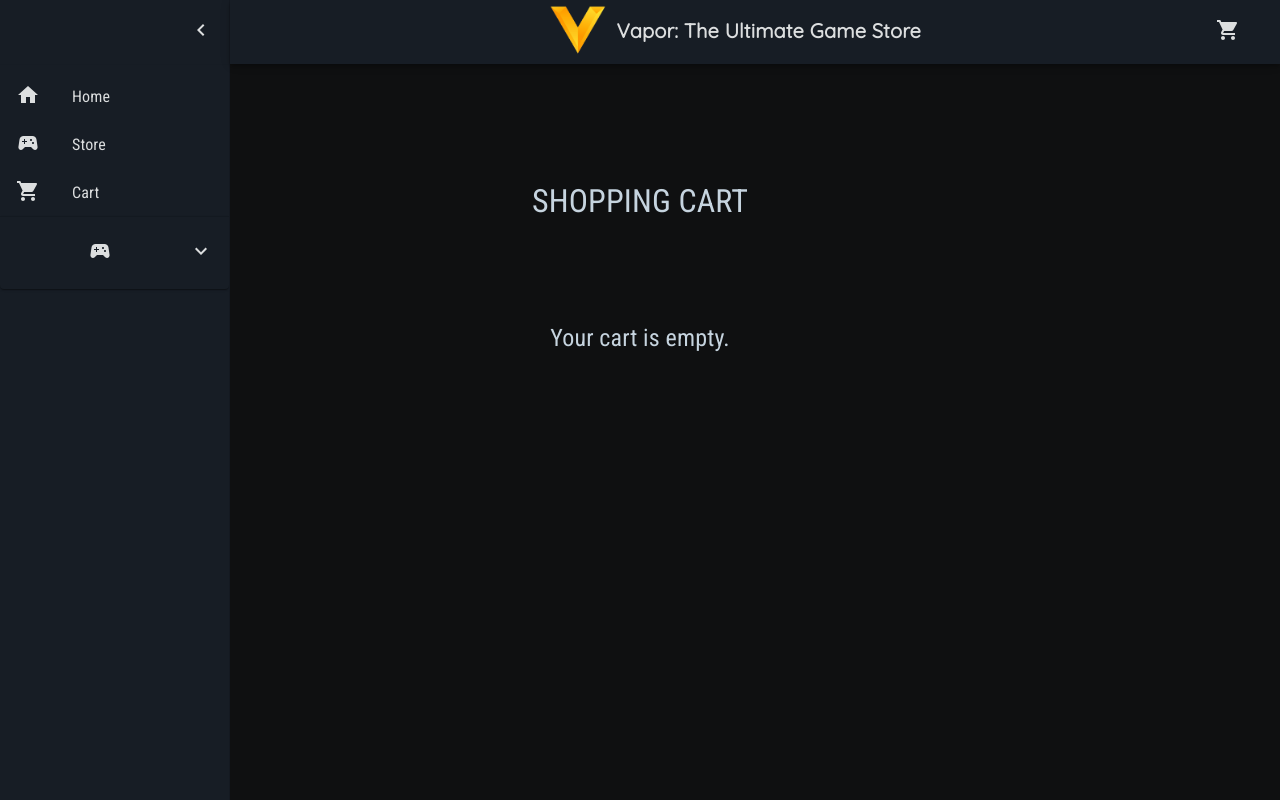
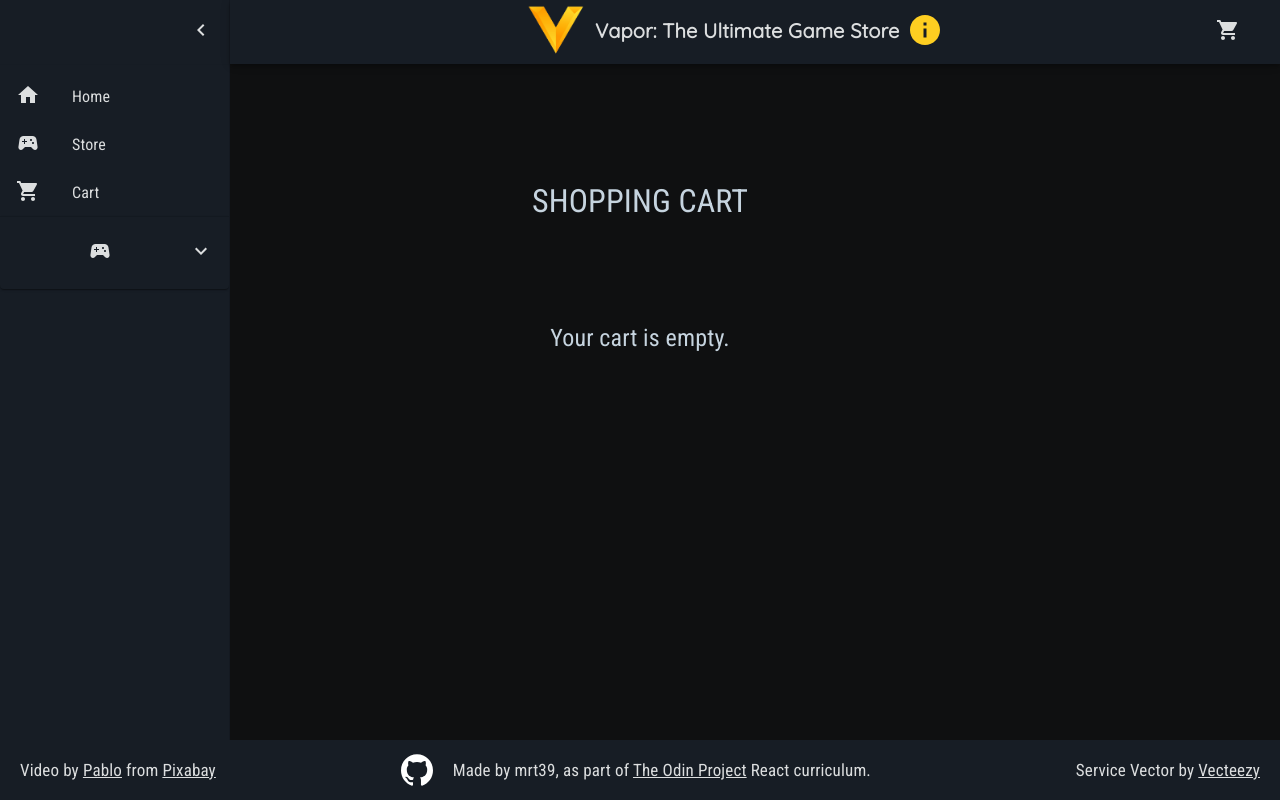
Before and after one commit to mrt39/shopping-app, a React (Vite) app: page /cart in a window 1280 px wide. Built offline with nearby package versions, Linux system fonts and the light colour scheme; a web font is replaced by a local one.

Commit message:
Add footer and info

```diff
--- a/index.html
+++ b/index.html
@@ -9,6 +9,22 @@
   </head>
   <body>
     <div id="root"></div>
+
+    <div class="footer">
+
+      <p>Video by <a href="https://pixabay.com/users/_pabliyo-15486147/?utm_source=link-attribution&utm_medium=referral&utm_campaign=video&utm_content=65182">Pablo</a> from <a href="https://pixabay.com//?utm_source=link-attribution&utm_medium=referral&utm_campaign=video&utm_content=65182">Pixabay</a></p>
+      <div class="footer-firstline">
+        <a href="https://github.com/mrt39">
+            <div id="svgContainer">
+            <svg xmlns="http://www.w3.org/2000/svg" viewBox="0 0 512 512" height="2rem" width="2rem" fill="#fff" class="sc-idOhPF kGntgQ"><path d="M255.968 5.329C114.624 5.329 0 120.401 0 262.353c0 113.536 73.344 209.856 175.104 243.872 12.8 2.368 17.472-5.568 17.472-12.384 0-6.112-.224-22.272-.352-43.712-71.2 15.52-86.24-34.464-86.24-34.464-11.616-29.696-28.416-37.6-28.416-37.6-23.264-15.936 1.728-15.616 1.728-15.616 25.696 1.824 39.2 26.496 39.2 26.496 22.848 39.264 59.936 27.936 74.528 21.344 2.304-16.608 8.928-27.936 16.256-34.368-56.832-6.496-116.608-28.544-116.608-127.008 0-28.064 9.984-51.008 26.368-68.992-2.656-6.496-11.424-32.64 2.496-68 0 0 21.504-6.912 70.4 26.336 20.416-5.696 42.304-8.544 64.096-8.64 21.728.128 43.648 2.944 64.096 8.672 48.864-33.248 70.336-26.336 70.336-26.336 13.952 35.392 5.184 61.504 2.56 68 16.416 17.984 26.304 40.928 26.304 68.992 0 98.72-59.84 120.448-116.864 126.816 9.184 7.936 17.376 23.616 17.376 47.584 0 34.368-.32 62.08-.32 70.496 0 6.88 4.608 14.88 17.6 12.352C438.72 472.145 512 375.857 512 262.353 512 120.401 397.376 5.329 255.968 5.329z"></path></svg>
+            </div>
+        </a>
+
+        <p>Made by mrt39, as part of <a href="https://www.theodinproject.com/">The Odin Project</a> React curriculum.</p>
+      </div>
+      <p>Service Vector by <a href="https://www.vecteezy.com/free-vector/service">Vecteezy</a> </p>
+    </div>
+
     <script type="module" src="/src/main.jsx"></script>
     <script src="https://cdn.jsdelivr.net/npm/bootstrap@5.3.1/dist/js/bootstrap.bundle.min.js" integrity="sha384-HwwvtgBNo3bZJJLYd8oVXjrBZt8cqVSpeBNS5n7C8IVInixGAoxmnlMuBnhbgrkm" crossorigin="anonymous"></script>
   </body>
--- a/src/App.css
+++ b/src/App.css
@@ -23,6 +23,25 @@
   color: #dcdedf;
   font-weight: bold;
   font-family: 'Quicksand', sans-serif;
+}
+
+.infoIcon{
+  margin-left: 0.3em;
+  height: 1.5em !important;
+  width: 1.5em !important;
+  color: #fece21;
+  cursor: pointer;
+}
+
+.infoIcon:hover{
+  color: #dcdedf;
+}
+
+.popOverText{
+  margin: 5px;
+  padding: 5px;
+  width: 30rem;
+  text-wrap: wrap;
 }
 
 .MuiPaper-root, .MuiListSubheader-root, .MuiListItemIcon-root {
@@ -95,6 +114,7 @@
   display: flex ;
   justify-content: center;
   margin-top: 50px;
+  margin-bottom: 5rem;
 }
 
 .MuiPaginationItem-root{
@@ -504,8 +524,9 @@
 
 /* GAMEPAGE */
 .css-1t1j96h-MuiPaper-root-MuiDialog-paper {
-  height: 95%;
+  height:100%;
   width: 95%;
+  margin-bottom: 5.5rem !important;
   max-width: 100% !important;
   background-color: rgba(15, 16, 17, 0.92) !important;
   flex-direction: row !important;
@@ -662,3 +683,57 @@
   max-height: 100%;
   aspect-ratio: 1.8 / 1;
 }
+
+
+
+/* Footer */
+.footer {
+  position: fixed;
+  text-align: center;
+  bottom: 0;
+  width: 100%;
+  background-color: #171d25 ;
+  display: flex;
+  justify-content: space-between;
+  align-items: center;
+  z-index: 9999;
+  height: 60px;
+}
+
+.site-footer, .page-wrap:after {
+  height: 60px;
+}
+
+
+.footer-firstline{
+  display: flex;
+  justify-content: center;
+  align-items: center;
+  text-align: center;
+}
+
+.footer p {
+  background-color: #171d25 ;
+  margin: 20px;
+}
+
+.footer p a {
+  color: #dcdedf;
+  background-color: #171d25 ;
+
+}
+
+.footer svg {
+  font-size: 12px;
+  background-color: #171d25 ;
+  font-family: Arial, Helvetica, sans-serif;
+}
+
+.footer svg:hover {
+  fill: gray;
+  transition: fill 0.2s ease;
+}
+
+#svgContainer{
+  background-color: lightskyblue;
+}
--- a/src/components/Dashboard.tsx
+++ b/src/components/Dashboard.tsx
@@ -17,6 +17,9 @@
 import { Outlet, useNavigation } from "react-router-dom";
 import logoImage from "../assets/images/logo-v.png"
 import DashboardListItems from './listItems';
+import Popover from '@mui/material/Popover';
+import Button from '@mui/material/Button';
+import InfoIcon from '@mui/icons-material/Info';
 
 
 
@@ -96,6 +99,22 @@
   const navigation = useNavigation();
 
 
+  /* POPOVER STATES AND FUNCTIONS START*/
+  const [anchorEl, setAnchorEl] = React.useState(null);
+
+  const handleClick = (event) => {
+    setAnchorEl(event.currentTarget);
+  };
+
+  const handleClose = () => {
+    setAnchorEl(null);
+  };
+
+  const openPopOver = Boolean(anchorEl);
+  const id = open ? 'simple-popover' : undefined;
+  /* POPOVER STATES AND FUNCTIONS END*/
+
+
   return (
     <ThemeProvider theme={defaultTheme}>
       <Box sx={{ display: 'flex' }}>
@@ -129,6 +148,22 @@
             >
               <img className='dashBoardLogoImg' src={logoImage} alt="" />
               Vapor: The Ultimate Game Store
+
+                <InfoIcon className="infoIcon" aria-describedby={id} variant="contained" onClick={handleClick}/>
+
+              <Popover
+                id={id}
+                open={openPopOver}
+                anchorEl={anchorEl}
+                onClose={handleClose}
+                anchorOrigin={{
+                  vertical: 'bottom',
+                  horizontal: 'left',
+                }}
+              >
+                <p className='popOverText'>This website is not a real game store and games on this website can not be purchased. Prices do not reflect their real retail prices, they are generated by an algorithm. On each game's page, however, are links to store pages where games can be purchased. At this stage, this project serves as a visual database for games and a convenient way to reach their store links.</p>
+              </Popover>
+
             </Typography>
 
 
```
